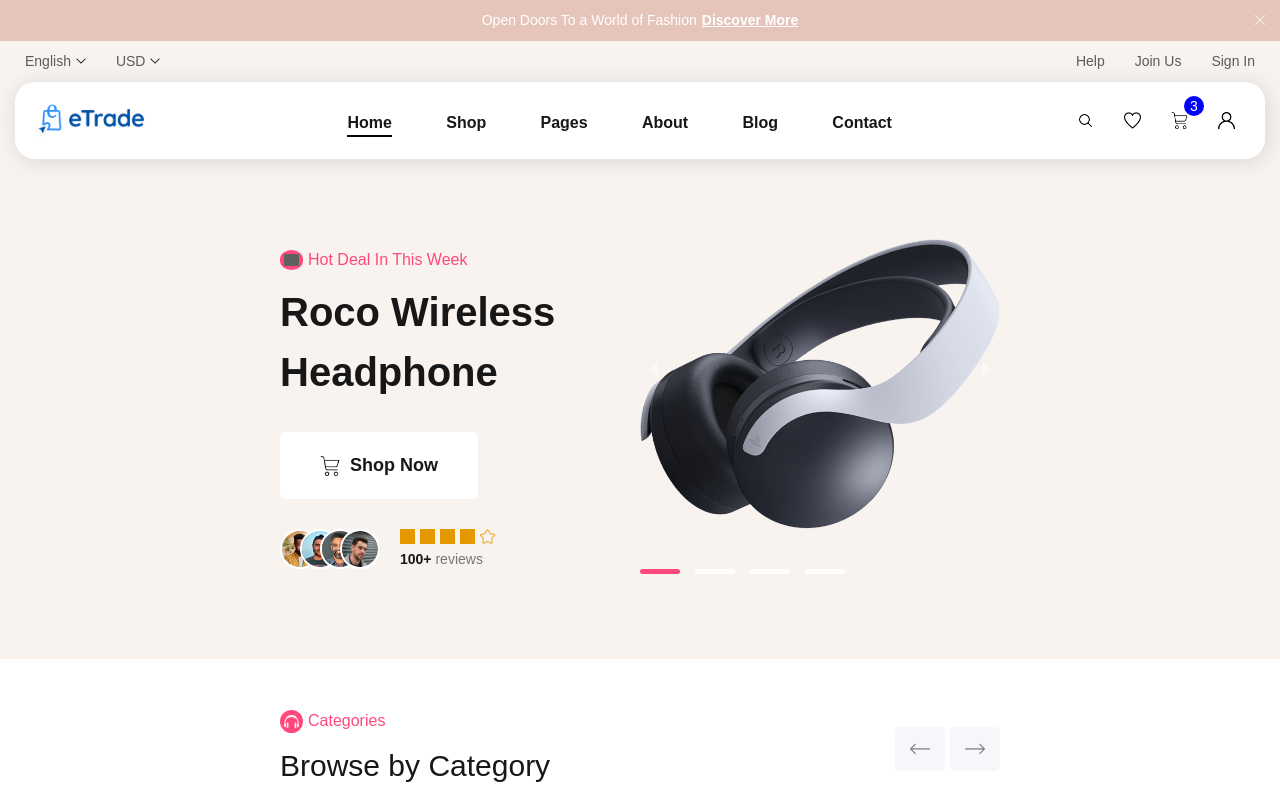
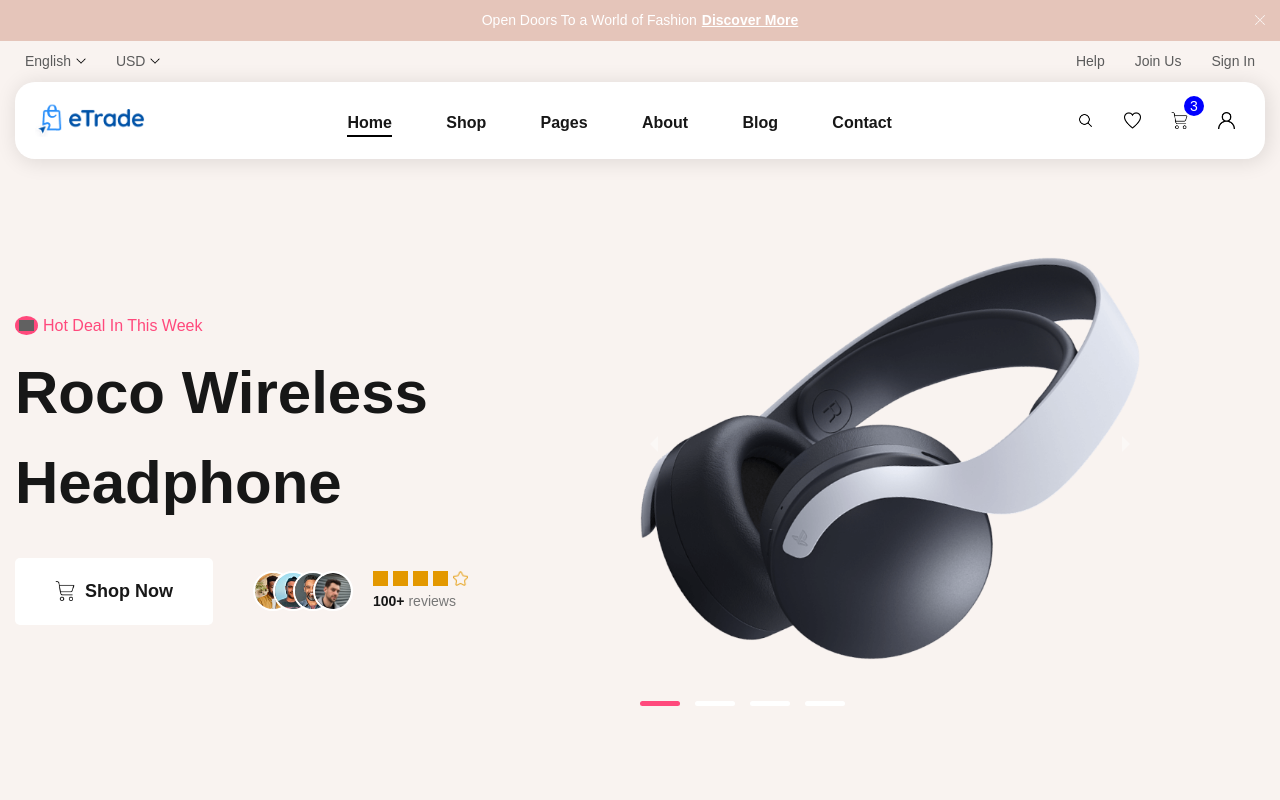
Before and after one commit to javieralarcon77/e-trade-nextjs, a Next.js app: page / in a window 1280 px wide. Shown: the top 800 px of the page. Built offline with nearby package versions, Linux system fonts and the light colour scheme; grey boxes are pictures that could not be loaded.

Commit message:
ajustado estilo desktop para hero

```diff
--- a/app/globals.css
+++ b/app/globals.css
@@ -42,5 +42,7 @@ footer {
   section,
   footer {
     max-width: 1320px;
+    width: 100%;
+    padding: 0 15px;
   }
 }
--- a/components/organisms/hero/hero.css
+++ b/components/organisms/hero/hero.css
@@ -149,3 +149,27 @@
     margin-bottom: 60px;
   }
 }
+
+@media screen and (min-width: 900px) {
+  .hero {
+    height: 650px;
+  }
+
+  .hero .hero-left{
+    width: 50%;
+  }
+
+  .hero .hero-left h4 {
+    font-size: 60px;
+  }
+
+  .hero .hero-right{
+    width: 40%;
+  }
+
+  .hero-footer{
+    display: flex;
+    align-items: center;
+    gap: 40px;
+  }
+}
--- a/components/organisms/hero/hero.tsx
+++ b/components/organisms/hero/hero.tsx
@@ -26,7 +26,7 @@ export function Hero() {
             color="#ff497c"
             icon="/icons/star.png"
           />
-          <div>
+          <div className="hero-footer">
             <button>
               <img src="/icons/car.png" width={20} />
               Shop Now
@@ -54,7 +54,7 @@ export function Hero() {
             </div>
           </div>
         </div>
-        <div>
+        <div className="hero-right">
           <Carousel
             infiniteLoop={true}
             showIndicators={false}
```
